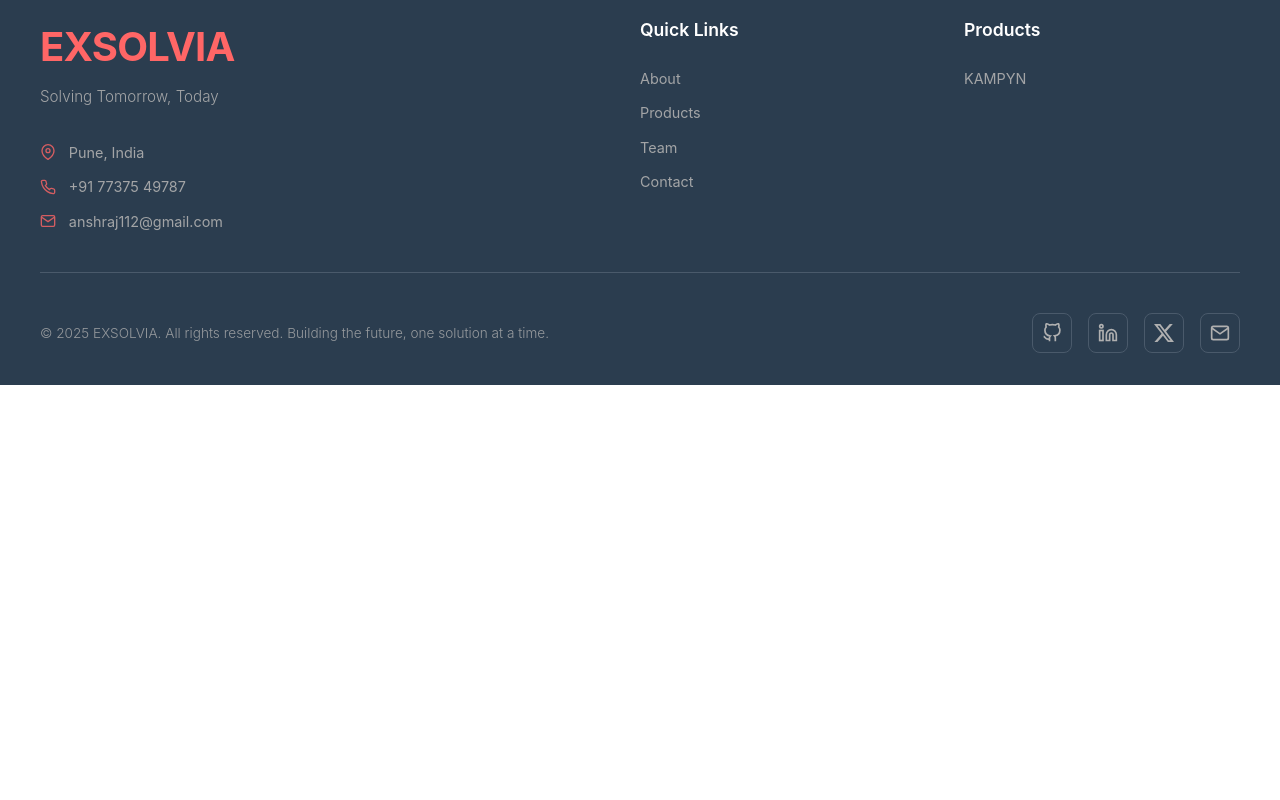
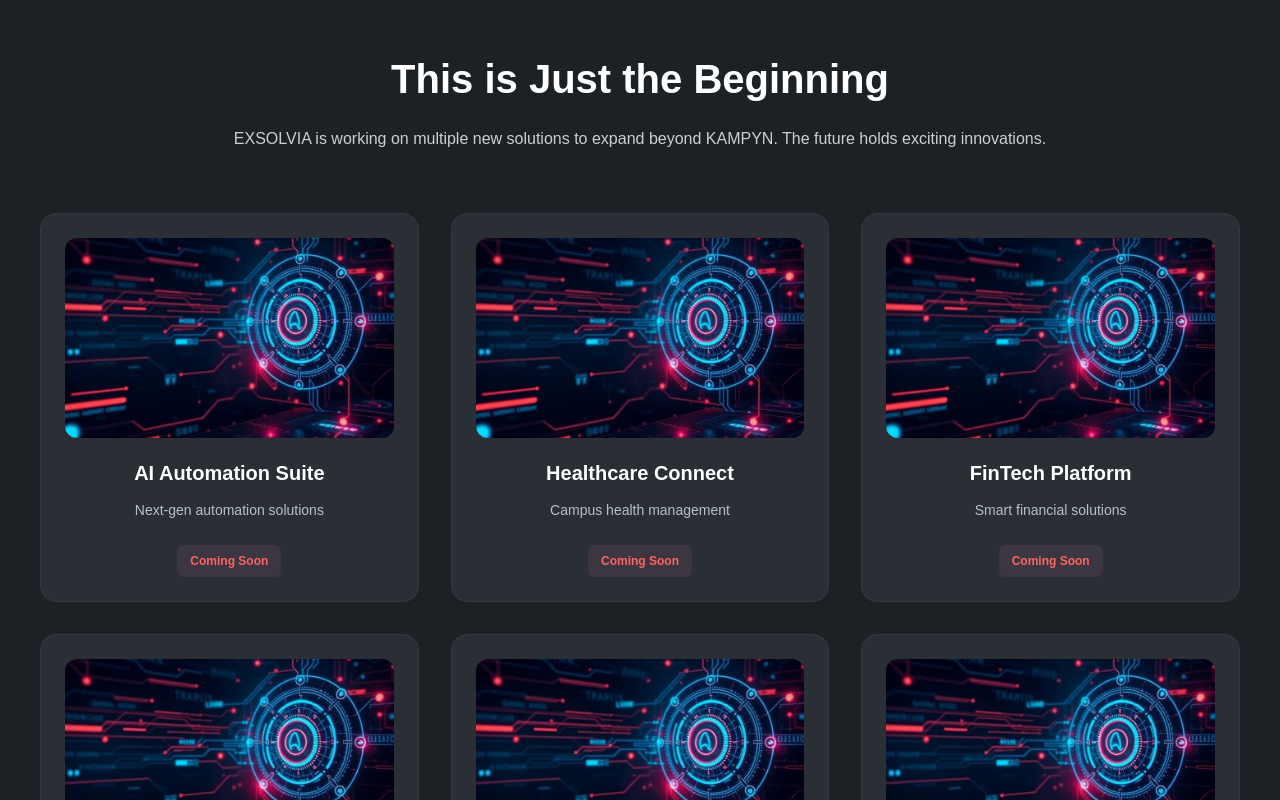
Before and after one commit to AnshRaj112/exsolvia-frontend, a Next.js app: page / in a window 1280 px wide. Shown: the part 1240-2040 px from the top of the page. Before the commit the page ends 1625 px from the top, so only its background shows below. Built offline with nearby package versions, Linux system fonts and the light colour scheme.

Commit message:
Adding more projects section

```diff
--- /dev/null
+++ b/app/components/innovations.tsx
@@ -0,0 +1,75 @@
+import React from 'react';
+import styles from './styles/innovations.module.scss';
+import Image from 'next/image';
+import projectImage from '@/assets/project-ai-automation.jpg';
+
+const Innovations: React.FC = () => {
+  return (
+    <section id="innovations" className={styles.innovationsSection}>
+      <div className={styles.container}>
+        <h1 className={styles.title}>This is Just the Beginning</h1>
+        <p className={styles.subtitle}>
+          EXSOLVIA is working on multiple new solutions to expand beyond KAMPYN. The future holds exciting innovations.
+        </p>
+
+        <div className={styles.cardsGrid}>
+          <div className={styles.card}>
+            <div className={styles.cardImage}>
+              <Image src={projectImage} alt="AI Automation Suite" width={300} height={200} className={styles.image} />
+            </div>
+            <h3 className={styles.cardTitle}>AI Automation Suite</h3>
+            <p className={styles.cardDescription}>Next-gen automation solutions</p>
+            <button className={styles.comingSoonBtn}>Coming Soon</button>
+          </div>
+
+          <div className={styles.card}>
+            <div className={styles.cardImage}>
+              <Image src={projectImage} alt="Healthcare Connect" width={300} height={200} className={styles.image} />
+            </div>
+            <h3 className={styles.cardTitle}>Healthcare Connect</h3>
+            <p className={styles.cardDescription}>Campus health management</p>
+            <button className={styles.comingSoonBtn}>Coming Soon</button>
+          </div>
+
+          <div className={styles.card}>
+            <div className={styles.cardImage}>
+              <Image src={projectImage} alt="FinTech Platform" width={300} height={200} className={styles.image} />
+            </div>
+            <h3 className={styles.cardTitle}>FinTech Platform</h3>
+            <p className={styles.cardDescription}>Smart financial solutions</p>
+            <button className={styles.comingSoonBtn}>Coming Soon</button>
+          </div>
+
+          <div className={styles.card}>
+            <div className={styles.cardImage}>
+              <Image src={projectImage} alt="Mental Health App" width={300} height={200} className={styles.image} />
+            </div>
+            <h3 className={styles.cardTitle}>Mental Health App</h3>
+            <p className={styles.cardDescription}>Mental wellness support</p>
+            <button className={styles.comingSoonBtn}>Coming Soon</button>
+          </div>
+
+          <div className={styles.card}>
+            <div className={styles.cardImage}>
+              <Image src={projectImage} alt="School Connect" width={300} height={200} className={styles.image} />
+            </div>
+            <h3 className={styles.cardTitle}>School Connect</h3>
+            <p className={styles.cardDescription}>Educational management platform</p>
+            <button className={styles.comingSoonBtn}>Coming Soon</button>
+          </div>
+
+          <div className={styles.card}>
+            <div className={styles.cardImage}>
+              <Image src={projectImage} alt="More to Come" width={300} height={200} className={styles.image} />
+            </div>
+            <h3 className={styles.cardTitle}>More to Come</h3>
+            <p className={styles.cardDescription}>Innovation never stops</p>
+            <button className={styles.comingSoonBtn}>Coming Soon</button>
+          </div>
+        </div>
+      </div>
+    </section>
+  );
+};
+
+export default Innovations;
--- /dev/null
+++ b/app/components/styles/innovations.module.scss
@@ -0,0 +1,153 @@
+/* Innovations section styles using #1c2126 background and #ff6666 accent */
+.innovationsSection {
+  background-color: #1c2126;
+  color: #ededed;
+  padding: 80px 16px;
+}
+
+.container {
+  max-width: 1200px;
+  margin: 0 auto;
+  text-align: center;
+}
+
+.title {
+  font-size: 40px;
+  font-weight: 700;
+  margin: 0 0 16px 0;
+  color: #ffffff;
+}
+
+.subtitle {
+  font-size: 16px;
+  line-height: 1.7;
+  max-width: 820px;
+  margin: 0 auto 60px auto;
+  color: #cfcfcf;
+}
+
+.cardsGrid {
+  display: grid;
+  grid-template-columns: repeat(auto-fit, minmax(300px, 1fr));
+  gap: 32px;
+  margin-top: 24px;
+}
+
+.card {
+  background: #2a2f36;
+  border-radius: 16px;
+  padding: 24px;
+  text-align: center;
+  transition: transform 0.3s ease, box-shadow 0.3s ease;
+  border: 1px solid #3b363f;
+}
+
+.card:hover {
+  transform: translateY(-4px);
+  box-shadow: 0 8px 25px rgba(0, 0, 0, 0.3);
+}
+
+.cardImage {
+  margin-bottom: 20px;
+  border-radius: 12px;
+  overflow: hidden;
+  height: 200px;
+  display: flex;
+  align-items: center;
+  justify-content: center;
+  background: #1a1f24;
+}
+
+.image {
+  width: 100%;
+  height: 100%;
+  object-fit: cover;
+}
+
+.placeholderImage {
+  width: 100%;
+  height: 100%;
+  background: linear-gradient(135deg, #ff6666, #ff4444);
+  display: flex;
+  align-items: center;
+  justify-content: center;
+  border-radius: 12px;
+}
+
+.placeholderIcon {
+  font-size: 48px;
+  opacity: 0.8;
+}
+
+.cardTitle {
+  font-size: 20px;
+  font-weight: 600;
+  margin: 0 0 12px 0;
+  color: #ffffff;
+}
+
+.cardDescription {
+  font-size: 14px;
+  color: #b8c0c7;
+  margin: 0 0 24px 0;
+  line-height: 1.5;
+}
+
+.comingSoonBtn {
+  background: #3b363f;
+  color: #fd6565;
+  border: 1px solid #3b363f;
+  padding: 6px 12px;
+  border-radius: 6px;
+  font-size: 12px;
+  font-weight: 600;
+  cursor: pointer;
+  transition: background-color 0.3s ease, transform 0.2s ease;
+  width: auto;
+}
+
+.comingSoonBtn:hover {
+  background: #342f37;
+  transform: translateY(-1px);
+}
+
+.comingSoonBtn:active {
+  transform: translateY(0);
+}
+
+@media (max-width: 768px) {
+  .cardsGrid {
+    grid-template-columns: 1fr;
+    gap: 24px;
+  }
+
+  .card {
+    padding: 20px;
+  }
+
+  .title {
+    font-size: 32px;
+  }
+
+  .subtitle {
+    font-size: 15px;
+  }
+}
+
+@media (max-width: 480px) {
+  .innovationsSection {
+    padding: 60px 16px;
+  }
+
+  .title {
+    font-size: 28px;
+  }
+
+  .cardImage {
+    height: 160px;
+  }
+
+  .placeholderIcon {
+    font-size: 36px;
+  }
+}
--- a/app/page.tsx
+++ b/app/page.tsx
@@ -1,11 +1,13 @@
 import Hero from "./components/hero";
 import About from "./components/about";
+import Innovations from "./components/innovations";
 
 export default function Home() {
   return (
     <main>
       <Hero />
       <About />
+      <Innovations />
     </main>
   );
 }
```
Also changed, not shown: assets/project-ai-automation.jpg (added).
